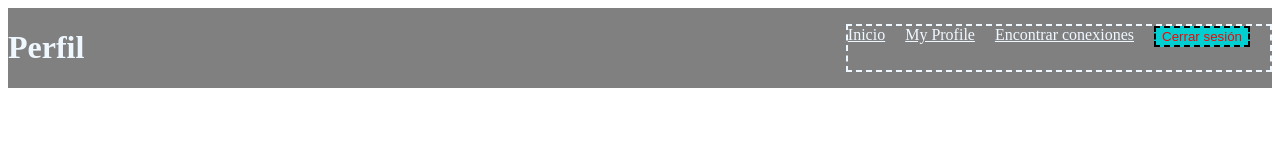
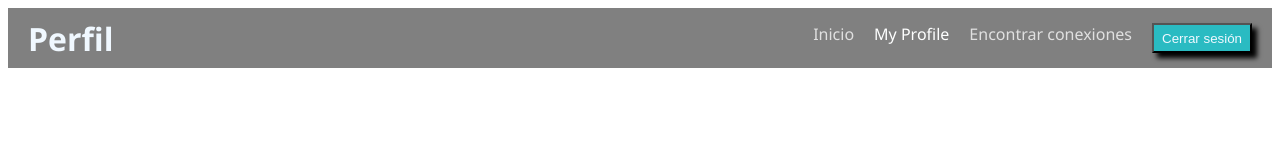
Before and after one commit to pablobarriaaguilar/barranavegacionflex, a plain HTML site: page index.html in a window 1280 px wide. Drawn offline with Linux system fonts and the light colour scheme.

Commit message:
finalizado los estilos

```diff
--- a/styles.css
+++ b/styles.css
@@ -1,18 +1,21 @@
 .nav{
     display: flex;
-    border: 2px;
-
     justify-content:space-between;
     background-color: gray;
     color: aliceblue;
+    font-family:'Segoe UI', Tahoma, Geneva, Verdana, sans-serif;
+    height: 60px;
+    align-items: center;
+
 }
+.nav-title{
+    margin-left: 20px;
+}
+
 .nav-links{
-    border: 2px;
     display: flex;
-    border-style: dashed;
     justify-content: space-around;
     padding: 0;
-
 
 }
 
@@ -21,13 +24,27 @@ li{
     list-style-type: none;
     margin-right: 20px;
 
+
 }
 .nav-links> li> a {
 
-    color: aliceblue;
+    color: #E0E0E0;
+    text-decoration: none;
+
+}
+
+.nav-links> li> .active{
+    color: #FEFFFF;
 }
 .btn {
-    border-style: dashed;
-    color: red;
-    background-color: darkturquoise;
+    color: aliceblue;
+    background-color: #2ABBC2;
+    height: 30px;
+    width: 100px;
+    box-shadow: 5px 5px 5px black;
 }
+
+.btn:hover{
+    background-color:aliceblue;
+    color: black;
+}
```
